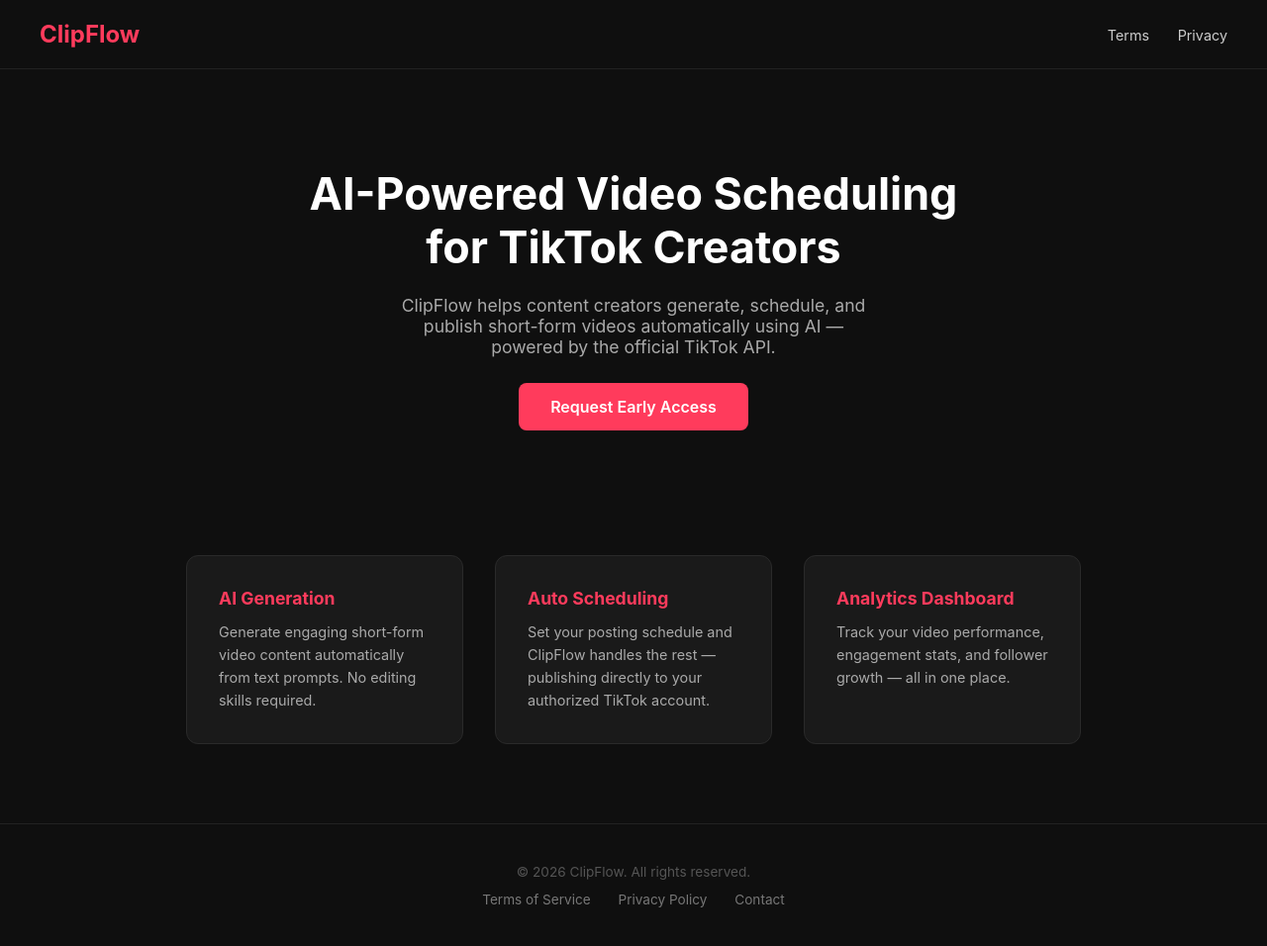
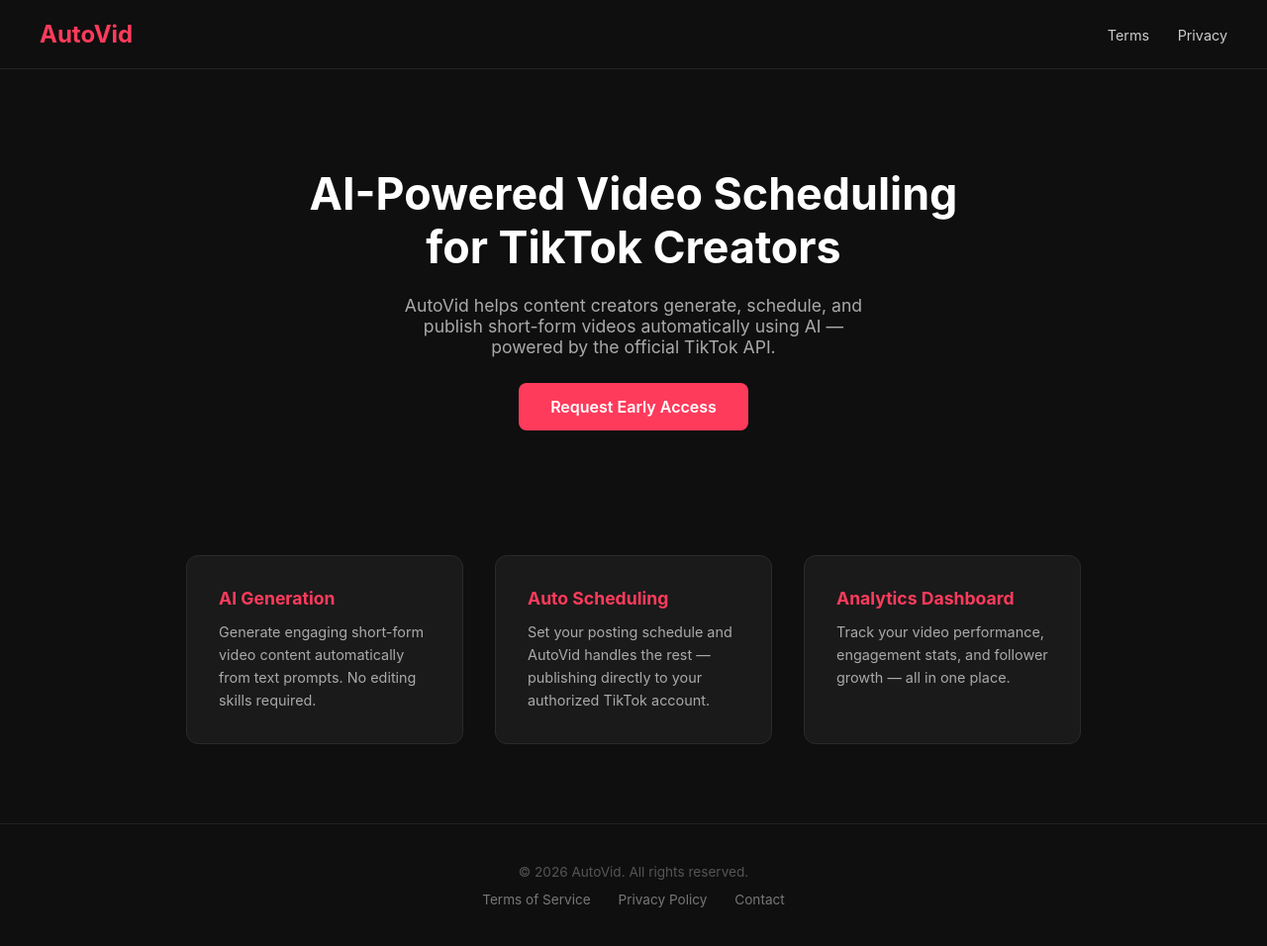
Before and after one commit to ComoDelivery/tiktok_legal, a plain HTML site: page index.html in a window 1280 px wide. Shown: the whole page at 99% size. Drawn offline with Linux system fonts and the light colour scheme.

Commit message:
Rebrand to AutoVid - index.html

```diff
--- a/index.html
+++ b/index.html
@@ -3,7 +3,7 @@
 <head>
   <meta charset="UTF-8">
   <meta name="viewport" content="width=device-width, initial-scale=1.0">
-  <title>ClipFlow – AI Video Scheduling for Creators</title>
+  <title>AutoVid – AI Video Scheduling for Creators</title>
   <style>
     * { margin: 0; padding: 0; box-sizing: border-box; }
     body { font-family: -apple-system, BlinkMacSystemFont, 'Segoe UI', sans-serif; background: #0f0f0f; color: #fff; }
@@ -24,7 +24,7 @@
 </head>
 <body>
   <header>
-    <h1>ClipFlow</h1>
+    <h1>AutoVid</h1>
     <nav>
       <a href="terms.html">Terms</a>
       <a href="privacy.html">Privacy</a>
@@ -33,7 +33,7 @@
 
   <div class="hero">
     <h2>AI-Powered Video Scheduling for TikTok Creators</h2>
-    <p>ClipFlow helps content creators generate, schedule, and publish short-form videos automatically using AI — powered by the official TikTok API.</p>
+    <p>AutoVid helps content creators generate, schedule, and publish short-form videos automatically using AI — powered by the official TikTok API.</p>
     <a href="mailto:unpeudetout912@gmail.com" class="btn">Request Early Access</a>
   </div>
 
@@ -44,7 +44,7 @@
     </div>
     <div class="card">
       <h3>Auto Scheduling</h3>
-      <p>Set your posting schedule and ClipFlow handles the rest — publishing directly to your authorized TikTok account.</p>
+      <p>Set your posting schedule and AutoVid handles the rest — publishing directly to your authorized TikTok account.</p>
     </div>
     <div class="card">
       <h3>Analytics Dashboard</h3>
@@ -53,7 +53,7 @@
   </div>
 
   <footer>
-    <p>&copy; 2026 ClipFlow. All rights reserved.</p>
+    <p>&copy; 2026 AutoVid. All rights reserved.</p>
     <p style="margin-top:12px">
       <a href="terms.html">Terms of Service</a>
       <a href="privacy.html">Privacy Policy</a>
```
